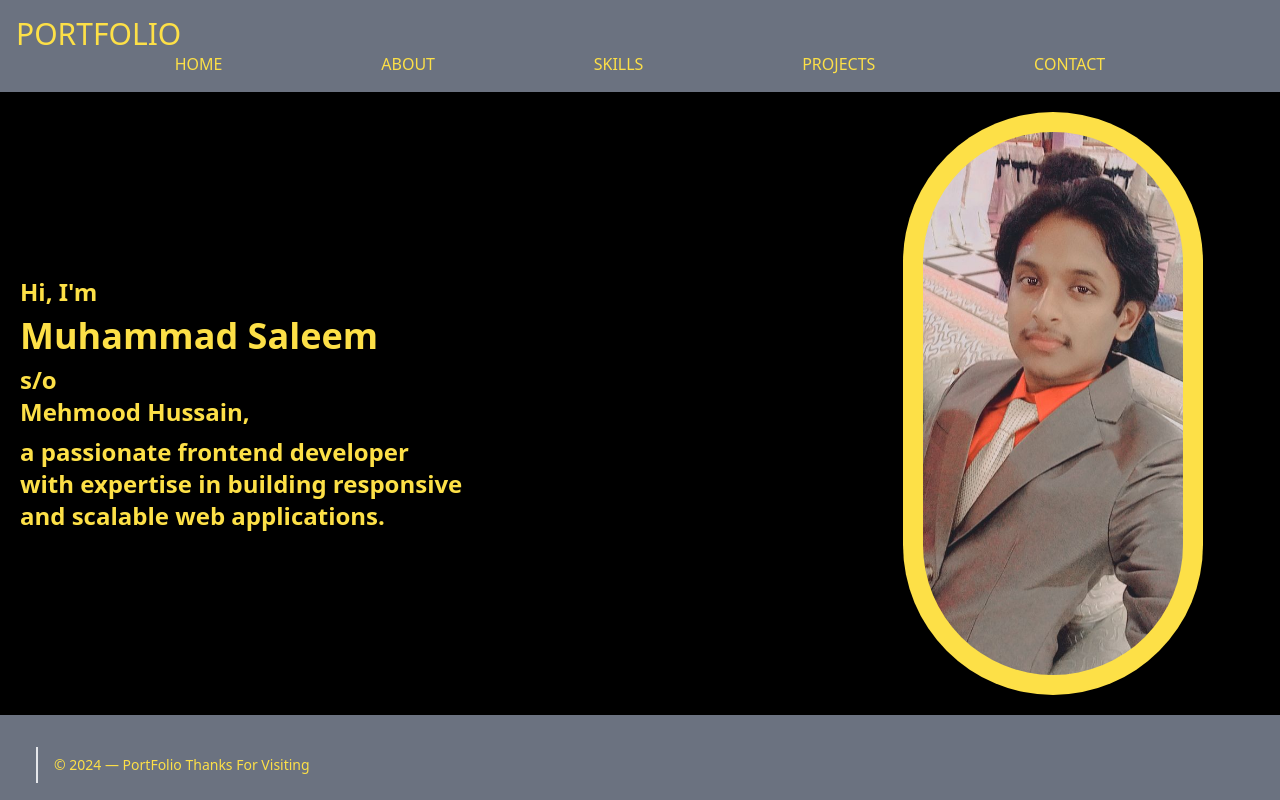
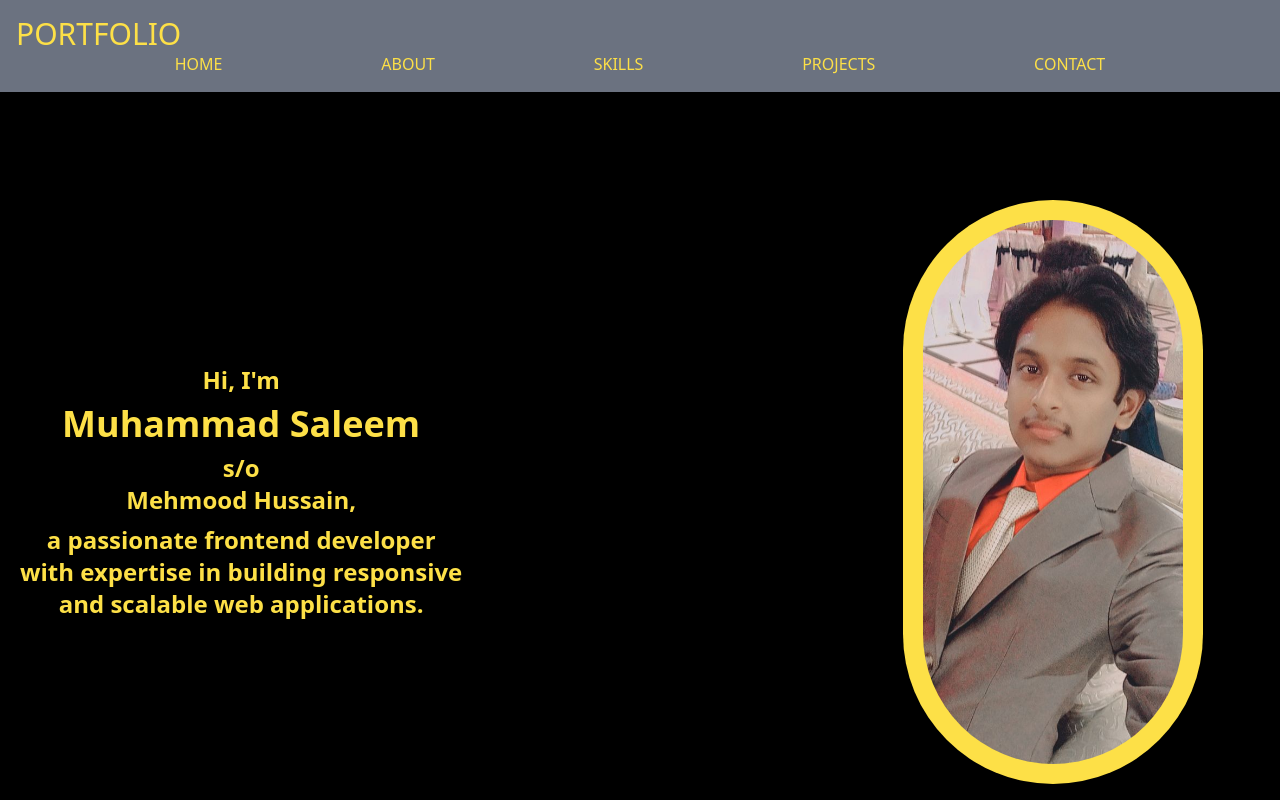
Before and after one commit to Mrsaleem110/My-responsive-portfolio-with-tailwind-css, a Next.js app: page / in a window 1280 px wide. Shown: the top 800 px of the page. Built offline with nearby package versions, Linux system fonts and the light colour scheme.

Commit message:
responsive portfolio

```diff
--- a/app/about/page.tsx
+++ b/app/about/page.tsx
@@ -24,7 +24,7 @@ const About = () => {
       </h1>
       <ul className='space-y-4'>
         <li className='text-center font-semibold text-xl sm:text-2xl md:text-3xl'>
-          GENERATIVE A.I ENGINEERING DEGREE IN PROGRESS.
+          GENERATIVE A.I AGENTIC A.I AENGINEERING DEGREE IN PROGRESS.
         </li>
         <li className='text-center font-semibold text-xl sm:text-2xl md:text-3xl'>
           MICROSOFT OFFICE.
--- a/app/page.tsx
+++ b/app/page.tsx
@@ -1,12 +1,15 @@
-import Image from 'next/image'
-import React from 'react'
+
+import Image from 'next/image';
+import React from 'react';
 
 const Hero = () => {
   return (
-    <div className='flex flex-col bg-black justify-between p-5 items-center  sm:flex-col md-h-12 md:flex-row  '>
+    <div className="flex flex-col md:flex-row justify-between items-center bg-black p-5 min-h-screen">
+      {/* Meta Tag for responsive scaling */}
       <meta name="viewport" content="width=device-width, initial-scale=1" />
 
-    <div className="text-yellow-300 mt-10 md:mt-0 md:w-1/2 lg:text-xl">
+      {/* Text Section */}
+      <div className="text-yellow-300 mt-10 md:mt-0 md:w-1/2 lg:text-xl flex flex-col items-center md:items-start text-center">
         <ul className="space-y-2">
           <li>
             <h1 className="font-bold text-2xl">Hi, I'm</h1>
@@ -15,28 +18,32 @@ const Hero = () => {
             <h1 className="font-bold text-4xl">Muhammad Saleem</h1>
           </li>
           <li>
-          <h1 className="font-bold text-2xl">s/o <br /> Mehmood Hussain,</h1>
+            <h1 className="font-bold text-2xl">
+              s/o<br />Mehmood Hussain,
+            </h1>
           </li>
           <li>
             <h1 className="font-bold text-2xl">
-            a passionate frontend developer <br /> with expertise in building responsive <br /> and scalable web applications.
+              a passionate frontend developer <br />
+              with expertise in building responsive <br />
+              and scalable web applications.
             </h1>
           </li>
         </ul>
       </div>
 
-    <div className="flex justify-center items-center  mt-10 md:mt-0 md:w-1/2 lg:w-1/3">
+      {/* Image Section */}
+      <div className="flex justify-center items-center mt-10 md:mt-0 md:w-1/2 lg:w-1/3">
         <Image
           src="/mypic.jpg"
-        alt="Logo"
+          alt="Muhammad Saleem"
           width={300}
-        height={300} // Keep a square aspect ratio for the profile image
-        className="rounded-full p-5 bg-yellow-300"
+          height={300}
+          className="rounded-full p-5 bg-yellow-300 object-cover"
         />
       </div>
     </div>
+  );
+};
 
-);
-}
-
-          export default Hero
+export default Hero;
```
Lines whose indentation alone changed are shown as unchanged.
